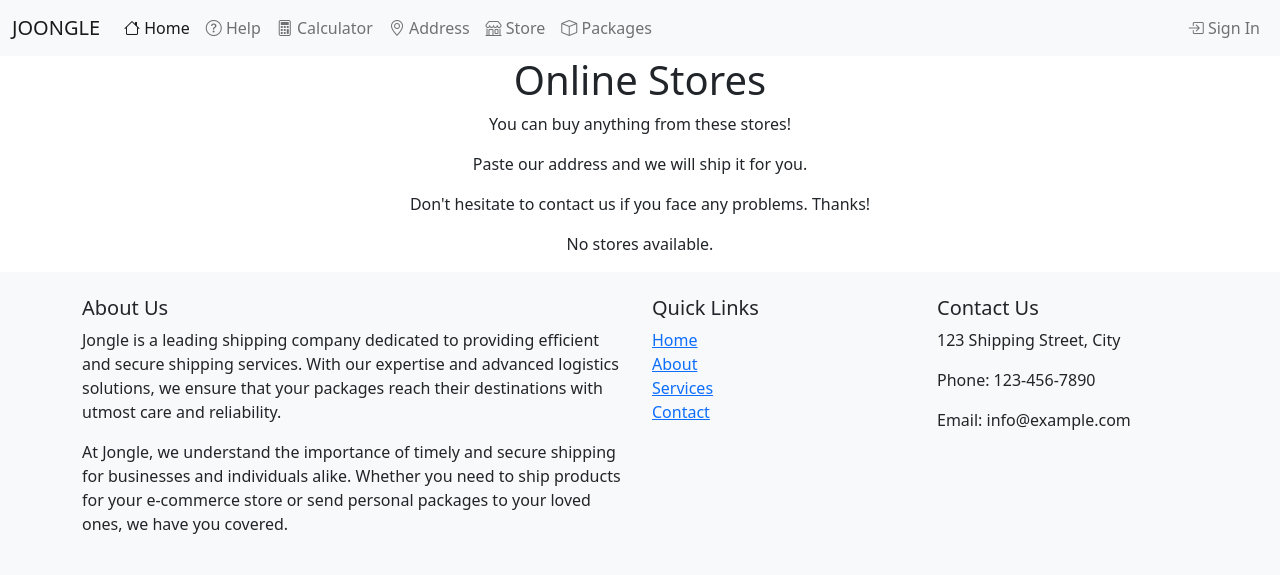
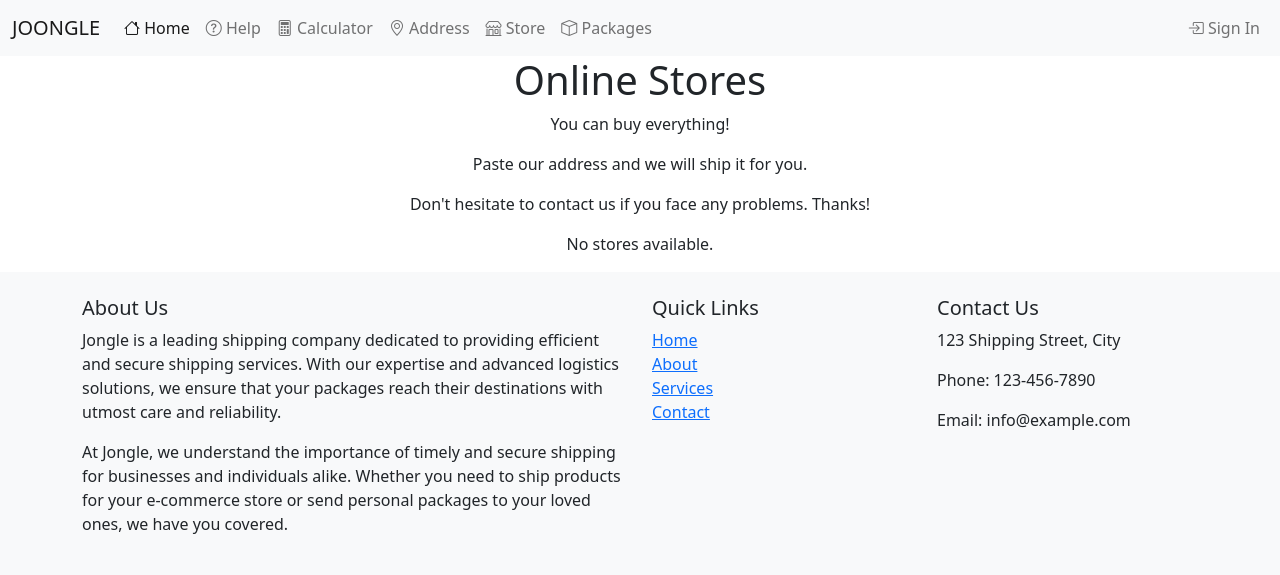
Before and after one commit to AkhlaqAltaf/Jongle_Ship, a Django app: page /store in a window 1280 px wide. Shown: the top 575 px of the page. Run offline with Django 4.2, Linux system fonts and the light colour scheme; data that the repository does not hold is empty; some libraries are stand-ins or nearby versions.

Commit message:
paragraph changes
i have changes p tags text

```diff
--- a/jongle/templates/interface_templates/store_list.html
+++ b/jongle/templates/interface_templates/store_list.html
@@ -6,7 +6,7 @@
     <h1 class="text-center">Online Stores</h1>
 
     <div class="content text-center">
-      <p>You can buy anything from these stores!</p>
+      <p>You can buy everything!</p>
       <p>Paste our address and we will ship it for you.</p>
       <p>Don't hesitate to contact us if you face any problems. Thanks!</p>
     </div>
```
